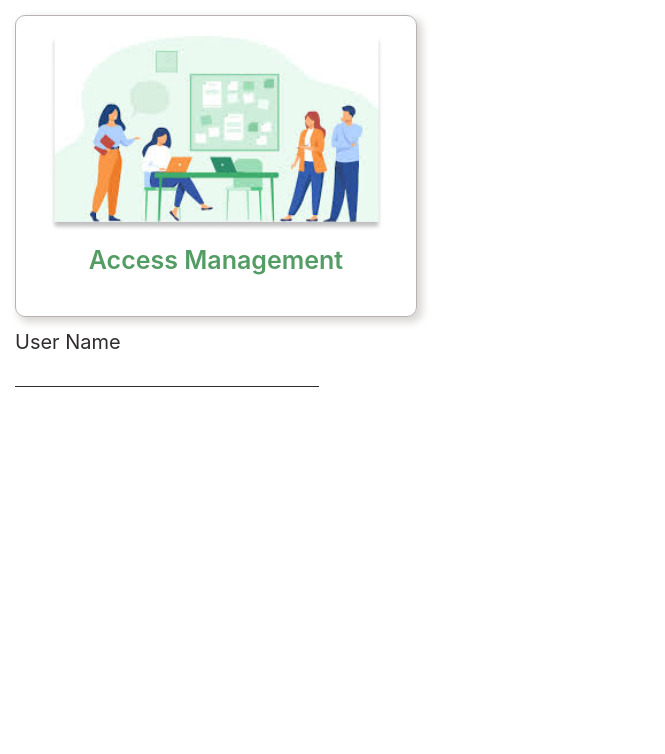
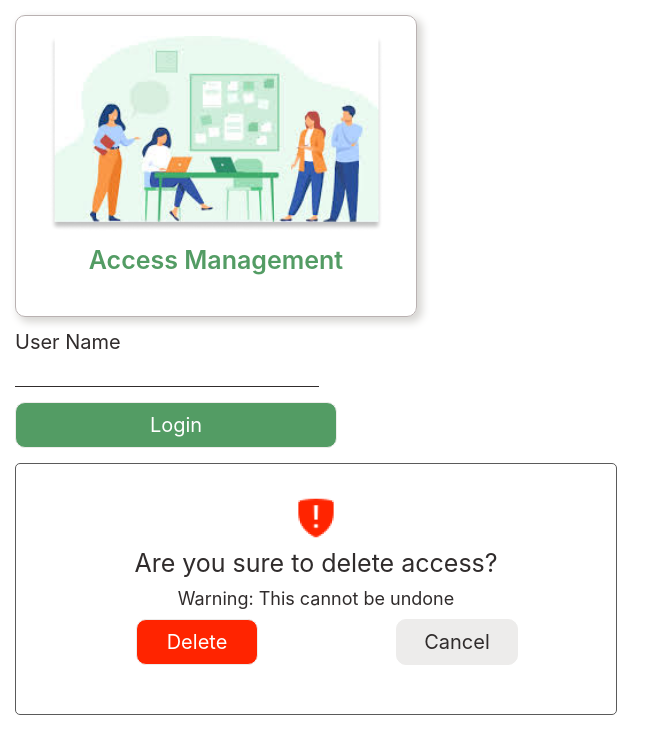
Before and after one commit to NishithHM/krishnanurseryFE, a React (Create React App) app: page / in a window 1280 px wide. Shown: the top 754 px of the page, without its empty margins (0-665 px from the left). Built offline with nearby package versions, Linux system fonts and the light colour scheme.

Commit message:
added card and button components

```diff
--- a/package.json
+++ b/package.json
@@ -12,6 +12,7 @@
     "react": "^18.2.0",
     "react-dom": "^18.2.0",
     "react-scripts": "5.0.1",
+    "validator": "^13.7.0",
     "web-vitals": "^2.1.4"
   },
   "scripts": {
--- a/src/App.js
+++ b/src/App.js
@@ -1,5 +1,5 @@
 import './App.css';
-import { Input, LandingTile } from './components';
+import { Alert, Button, Input, LandingTile } from './components';
 import access from "./assets/images/access.png";
 
 function App() {
@@ -9,8 +9,14 @@ function App() {
       <div style={{height:300,width:400, margin:"15px"}}>
         <LandingTile image={access} title="Access Management" isDisabled={false}/>
       </div>
-      <div style={{height:20, width:300, margin:"15px"}}>
-        <Input title="User Name" required={false} id="name"/>
+      <div style={{ width:300, margin:"15px"}}>
+        <Input title="User Name" required={false} id="name" errorMessage="Invalid Input"/>
+      </div>
+      <div style={{ width:300, margin:"15px"}}>
+        <Button type="primary" title="Login"/>
+      </div>
+      <div style={{height:250, width:600, margin:"15px"}}>
+        <Alert/>
       </div>
     </div>
   );
--- /dev/null
+++ b/src/components/Alert/alert.js
@@ -0,0 +1,32 @@
+import React from "react";
+import styles from "./alert.module.css";
+import warning from "../../assets/images/warning.png";
+import Button from "../Button";
+
+const Alert = () => {
+  return (
+    <div className={styles.card}>
+      <div className={styles.text}>
+        <div className={styles.maintext}>
+          <div>
+            <img src={warning} alt="warning" />
+          </div>
+          <span>Are you sure to delete access?</span>
+        </div>
+        <div className={styles.subtext}>
+          <span>Warning: This cannot be undone</span>
+        </div>
+        <div className={styles.button}>
+          <div className={styles.buttonwidth}>
+            <Button type="alert" title="Delete"/>
+          </div>
+          <div className={styles.buttonwidth}>
+            <Button type="secondary" title="Cancel"/>
+          </div>
+        </div>
+      </div>
+    </div>
+  );
+};
+
+export default Alert;
--- /dev/null
+++ b/src/components/Alert/alert.module.css
@@ -0,0 +1,34 @@
+.card{
+    height: 100%;
+    width: 100%;
+    border: 1px solid #5A5A5A;
+    border-radius: 5px;
+}
+
+.text{
+    text-align: center;
+    padding: 30px;
+}
+
+.maintext{
+    font-size: 25px;
+    color: #302C2C;
+}
+
+.subtext{
+    padding-top: 10px;
+    font-size: 18px;
+    color:#302C2C
+}
+
+.button{
+    display: flex;
+    flex: 1;
+    justify-content: space-around;
+    height: 20px;
+    margin: 10px;
+}
+
+.buttonwidth{
+    width:100px
+}
--- /dev/null
+++ b/src/components/Alert/index.js
@@ -0,0 +1,3 @@
+import Alert from "./alert";
+
+export default Alert
--- /dev/null
+++ b/src/components/Button/button.js
@@ -0,0 +1,18 @@
+import React from "react";
+import cx from 'classnames'
+import styles from "./button.module.css"
+
+const Button = ({type, onClick, title})=>{
+    return(
+        <div>
+            <div onClick={onClick} className={cx(styles.button, {
+                [`${styles.primary}`] : type==="primary",
+                [`${styles.alert}`] : type==="alert",
+                [`${styles.secondary}`] : type==="secondary"
+            })}><span className={styles.text}>{title}</span>
+            </div>
+        </div>
+    )
+}
+
+export default Button
--- /dev/null
+++ b/src/components/Button/button.module.css
@@ -0,0 +1,28 @@
+.button{
+    height:100%;
+    width: 100%;
+    border: 1px solid #EDECEB;
+    text-align: center;
+    border-radius: 10px;
+    padding: 10px;
+    cursor: pointer;
+}
+
+.text{
+    font-size: 20px;
+}
+
+.primary{
+    color:white;
+    background-color:#539C64;
+}
+
+.secondary{
+    color:#302C2C;
+    background-color:#EDECEB;
+}
+
+.alert{
+    color:#FFFFFF;
+    background-color:#FF2400;
+}
--- /dev/null
+++ b/src/components/Button/index.js
@@ -0,0 +1,3 @@
+import Button from "./button";
+
+export default Button
--- a/src/components/Input/input.js
+++ b/src/components/Input/input.js
@@ -1,9 +1,17 @@
-import React from "react";
+import React,{useState} from "react";
 import styles from "./input.module.css"
 import cx from 'classnames'
 
 const Input = (props) => {
-    const {title,required, onChange, id} = props
+    const {title,required, onChange, id, validation, value, errorMessage, onError} = props
+    const[error, setError] = useState(false)
+    const onInputBlur = ()=>{
+        if( validation && !validation(value)){
+            setError(true)
+            onError(id)
+        }
+    }
+
   return (
     <div>
       <div className={styles.label}>
@@ -11,8 +19,11 @@ const Input = (props) => {
         {required && <span className={cx({[`${styles.asterick}`]: required})}>*</span>}
       </div>
       <div>
-      <input onChange={(e)=>onChange(e, id)} className={styles.inputbox} type="text"/>
+      <input value={value} onBlur={onInputBlur} onChange={(e)=>onChange(e, id)} className={cx(styles.inputbox, {[`${styles.inputerror}`]: error})} type="text"/>
       </div>
+      {error && <div className={styles.errortext}>
+        <span>{errorMessage}</span>
+      </div>}
     </div>
   );
 };
--- a/src/components/Input/input.module.css
+++ b/src/components/Input/input.module.css
@@ -23,3 +23,11 @@
     color:#FF2400;
     padding: 5px;
 }
+
+.inputerror{
+    border-bottom: 1px solid #FF2400;
+}
+
+.errortext{
+    color:#FF2400
+}
--- a/src/components/LandingTile/landingTile.js
+++ b/src/components/LandingTile/landingTile.js
@@ -1,9 +1,3 @@
-/* props
-image
-title
-isDisabled
-*/
-
 import React from "react";
 import styles from "./landingTile.module.css";
 import cx from 'classnames'
--- a/src/components/index.js
+++ b/src/components/index.js
@@ -1,4 +1,6 @@
 import LandingTile from "./LandingTile";
 import Input from "./Input";
+import Button from "./Button";
+import Alert from "./Alert";
 
-export {LandingTile, Input}
+export {LandingTile, Input, Button, Alert}
```
Also changed, not shown: src/assets/images/warning.png (added), 1 other file (tests, documents, lock files or other folders).
